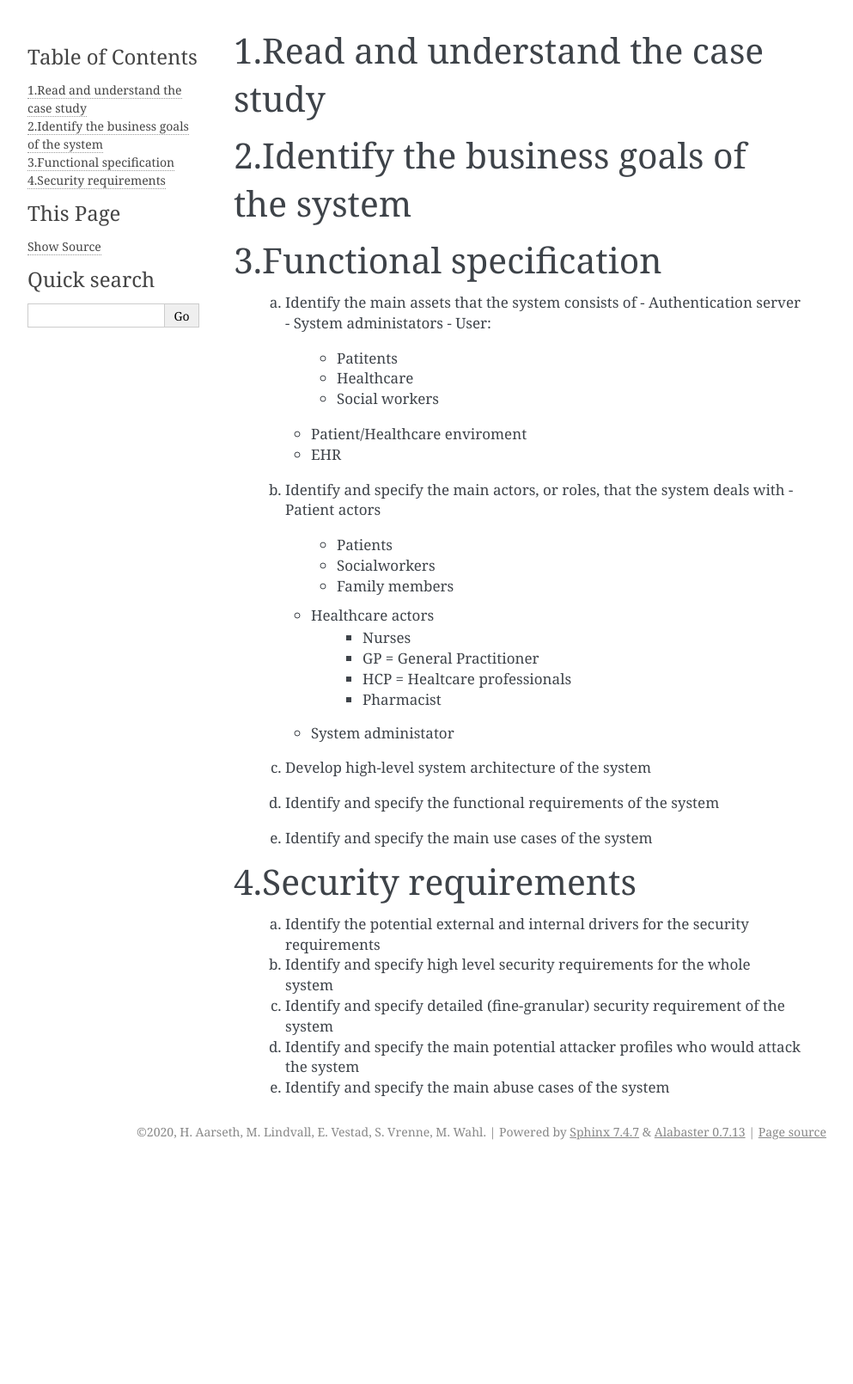
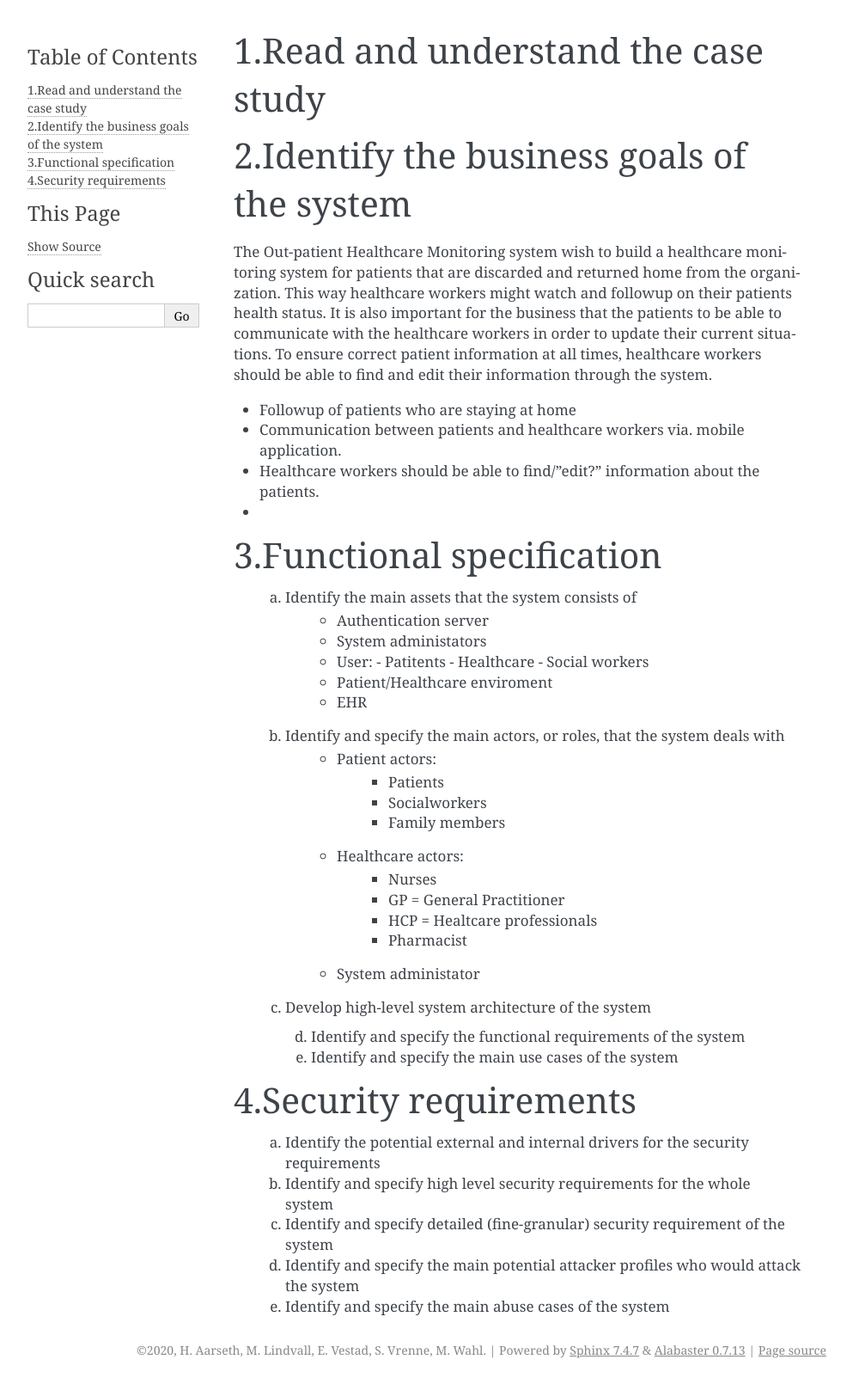
Before and after one commit to SteinarVrenne/school_imt3501, a Sphinx documentation site: the page built from Task 1/source/pages/01_task1.rst, in a window 1280 px wide. Shown: the whole page at 86% size, without its empty margins (148-1141 px from the left). Built offline with Sphinx 7.4.7, drawn with Linux system fonts in a browser that asks for light colours; before the commit the page ends 1356 px from its top, so only the background shows below that.

Commit message:
Started business goal section

```diff
--- a/Task 1/source/pages/01_task1.rst
+++ b/Task 1/source/pages/01_task1.rst
@@ -4,10 +4,26 @@
 2.Identify the business goals of the system
 -------------------------------------------
 
+The Out-patient Healthcare Monitoring system wish to build a healthcare
+monitoring system for patients that are discarded and returned home from the
+organization. This way healthcare workers might watch and followup on their
+patients health status. It is also important for the business that the patients
+to be able to communicate with the healthcare workers in order to update their
+current situations. To ensure correct patient information at all times,
+healthcare workers should be able to find and edit their information through the
+system.
+
+- Followup of patients who are staying at home
+- Communication between patients and healthcare workers via. mobile application.
+- Healthcare workers should be able to find/"edit?" information about the patients.
+-
+
+
+
 
 3.Functional specification
 --------------------------
-    a. Identify the main assets that the system consists of
+   a. Identify the main assets that the system consists of
        -  Authentication server
        -  System administators
        -  User:
@@ -17,12 +33,12 @@
        -  Patient/Healthcare enviroment
        -  EHR
 
-    b. Identify and specify the main actors, or roles, that the system deals with
-       - Patient actors
+   b. Identify and specify the main actors, or roles, that the system deals with
+       - Patient actors:
           - Patients
           - Socialworkers
           - Family members
-       - Healthcare actors
+       - Healthcare actors:
           - Nurses
           - GP = General Practitioner
           - HCP = Healtcare professionals
@@ -30,7 +46,7 @@
        - System administator
 
 
-    c. Develop high-level system architecture of the system
+   c. Develop high-level system architecture of the system
 
 
     d. Identify and specify the functional requirements of the system
```
